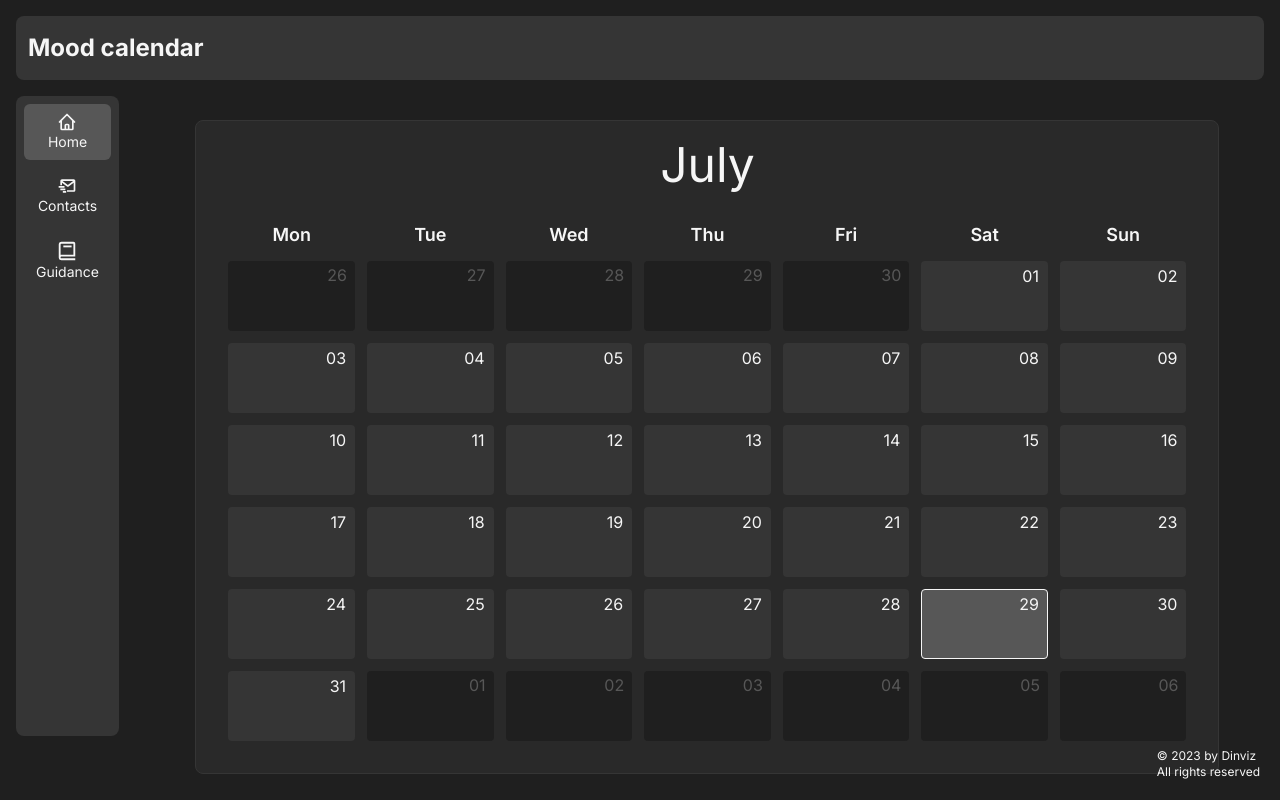
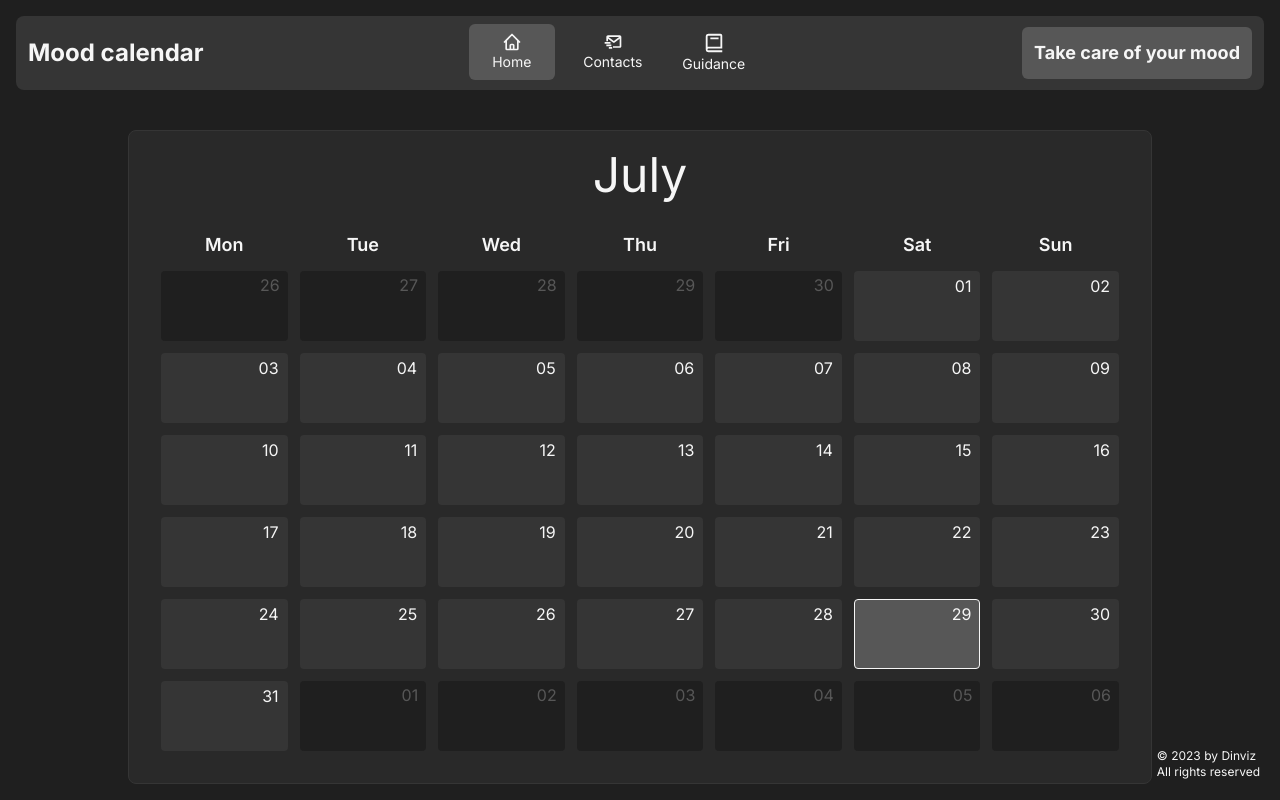
Before and after one commit to D1nviz/Mood-calendar, a Next.js app: page / in a window 1280 px wide. Built offline with nearby package versions, Linux system fonts and the light colour scheme.

Commit message:
changed design

```diff
--- a/app/globals.css
+++ b/app/globals.css
@@ -12,7 +12,7 @@
 }
 
 .nav-item {
-  @apply px-3 py-2 rounded-md flex flex-col items-center mb-2 hover:bg-dark-tertiary duration-200
+  @apply w-[86px] px-4 py-2 rounded-md flex flex-col items-center hover:bg-dark-tertiary duration-200
 }
 .my-blur {
   backdrop-filter: blur(100px);
--- a/app/layout.tsx
+++ b/app/layout.tsx
@@ -3,7 +3,6 @@ import { Inter } from "next/font/google";
 
 import "./globals.css";
 import Header from "@/components/Header";
-import Menu from "@/components/Menu";
 
 export const metadata: Metadata = {
   title: "Mood Calendar",
@@ -24,10 +23,7 @@ export default function RootLayout({
         className={`${inter.className} bg-dark-primary text-text-color-primary overflow-x-hidden`}
       >
         <Header />
-        <div className="flex">
-          <Menu />
           <main className="basis-full min-h-[640px]">{children}</main>
-        </div>
         <footer className="absolute bottom-5 right-5 text-xs">
           &copy; 2023 by Dinviz <br /> All rights reserved
         </footer>
--- a/components/AvatarSessionProvider.tsx
+++ /dev/null
@@ -1,7 +0,0 @@
-"use client";
-
-import { SessionProvider } from "next-auth/react";
-
-export const AvatarSessionProvider = ({ children }: { children: React.ReactNode }) => {
-  return <SessionProvider>{children}</SessionProvider>;
-};
--- a/components/Contact.tsx
+++ b/components/Contact.tsx
@@ -6,7 +6,7 @@ import { sendEmail } from "@/actions/sendEmail";
 import toast, { Toaster } from "react-hot-toast";
 import SubmitButton from "./ui/SubmitButton";
 
-export default function Contact() {
+const Contact = () => {
   return (
     <>
       <Toaster position="top-center" />
@@ -15,11 +15,11 @@ export default function Contact() {
         animate={{ opacity: 1, scale: 1 }}
         transition={{ duration: 1 }}
         id="contact"
-        className="mb-20 w-[min(100%,38rem)] text-center mx-auto mt-16 relative"
+        className="bg-dark-secondary p-7 rounded-md mb-20 w-[min(100%,38rem)] text-center mx-auto mt-16 relative"
       >
         <h2 className="text-xl">
           Please contact me directly at{" "}
-          <a className="underline" href="mailto:eugene.hetsyanyn@gmail.com">
+          <a className="font-semibold underline underline-offset-2" href="mailto:eugene.hetsyanyn@gmail.com">
             eugene.hetsyanyn@gmail.com
           </a>{" "}
           or through this form.
@@ -43,15 +43,16 @@ export default function Contact() {
           }}
         >
           <input
-            className="h-14 px-4 rounded-lg  bg-text-color-primary outline-none"
+            className="h-14 px-4 rounded-lg text-text-color-primary  bg-dark-tertiary outline-none placeholder:text-zinc-400 focus:outline-zinc-400 outline-1 duration-200"
             name="senderEmail"
             type="email"
             required
             maxLength={500}
             placeholder="Your email"
+            autoComplete="off"
           />
           <textarea
-            className="h-52 my-3 rounded-lg  p-4 bg-text-color-primary  outline-none"
+            className="h-52 my-3 rounded-lg text-text-color-primary  p-4 bg-dark-tertiary placeholder:text-zinc-400  outline-none focus:outline-zinc-400 outline-1 duration-200"
             name="message"
             placeholder="Your message"
             required
@@ -63,3 +64,6 @@ export default function Contact() {
     </>
   );
 }
+
+
+export default Contact;
--- a/components/Header.tsx
+++ b/components/Header.tsx
@@ -1,16 +1,16 @@
 import { FC } from "react";
-import Avatar from "./ui/Avatar";
 import Wrapper from "./layouts/Wrapper";
-import { AvatarSessionProvider } from "./AvatarSessionProvider";
+import Navigation from "./Navigation";
 
 const Header: FC = () => {
   return (
     <header className="bg-dark-secondary rounded-lg mt-4 mx-4 overflow-hidden">
-      <Wrapper className="flex justify-between items-center py-4">
-        <h1 className=" font-bold text-2xl pl-3">Mood calendar</h1>
-        {/* <AvatarSessionProvider>
-          <Avatar />
-        </AvatarSessionProvider> */}
+      <Wrapper className="flex justify-between items-center py-2 px-3">
+        <h1 className=" font-bold text-2xl">Mood calendar</h1>
+        <Navigation />
+        <span className="font-bold text-lg bg-dark-tertiary p-3 rounded-md">
+          Take care of your mood
+        </span>
       </Wrapper>
     </header>
   );
--- a/components/Menu.tsx
+++ /dev/null
@@ -1,12 +0,0 @@
-import { FC } from "react";
-import Navigation from "./Navigation";
-
-const Menu: FC = () => {
-  return (
-    <div className="flex flex-col justify-between grow-0 shrinnk-0 p-2 m-4 bg-dark-secondary rounded-lg max-h-[40rem]">
-      <Navigation />
-    </div>
-  );
-};
-
-export default Menu;
--- a/components/Navigation.tsx
+++ b/components/Navigation.tsx
@@ -17,7 +17,7 @@ const Navigation: FC = () => {
   return (
     <>
       <nav>
-        <ul className="flex flex-col text-sm">
+        <ul className="w-72 flex text-sm justify-between">
           {links.map(({ label, path, Icon }, i) => (
             <Link key={i} href={path}>
               <li
--- a/components/ui/Avatar.tsx
+++ /dev/null
@@ -1,42 +0,0 @@
-"use client";
-
-import { FC } from "react";
-import { useSession } from "next-auth/react";
-import Link from "next/link";
-import { usePathname } from "next/navigation";
-import { cva } from "class-variance-authority";
-import { cn } from "../lib/utils";
-
-const AvatarVariants = cva(
-  "flex items-center justify-evenly w-44 py-2 rounded-xl duration-200 cursor-pointer",
-  {
-    variants: {
-      variant: {
-        default: "bg-inherit hover:bg-dark-tertiary",
-        active: "bg-dark-tertiary",
-      },
-    },
-    defaultVariants: {
-      variant: "default",
-    },
-  }
-);
-
-const Avatar: FC = () => {
-  const session = useSession();
-  const pathname = usePathname();
-  const variant = pathname === "/profile" ? "active" : "default";
-  return (
-    <Link href={"/profile"}>
-      <div className={cn(AvatarVariants({ variant }))}>
-        <div className="w-10 h-10 rounded-full overflow-hidden">
-          {session?.data?.user?.image && (
-            <img src={session?.data?.user?.image} alt="Profile avatar" />
-          )}
-        </div>
-        <p>{session?.data?.user?.name} </p>
-      </div>
-    </Link>
-  );
-};
-export default Avatar;
```
Also changed, not shown: package.json (+1 -9 lines), 1 other file (tests, documents, lock files or other folders).
